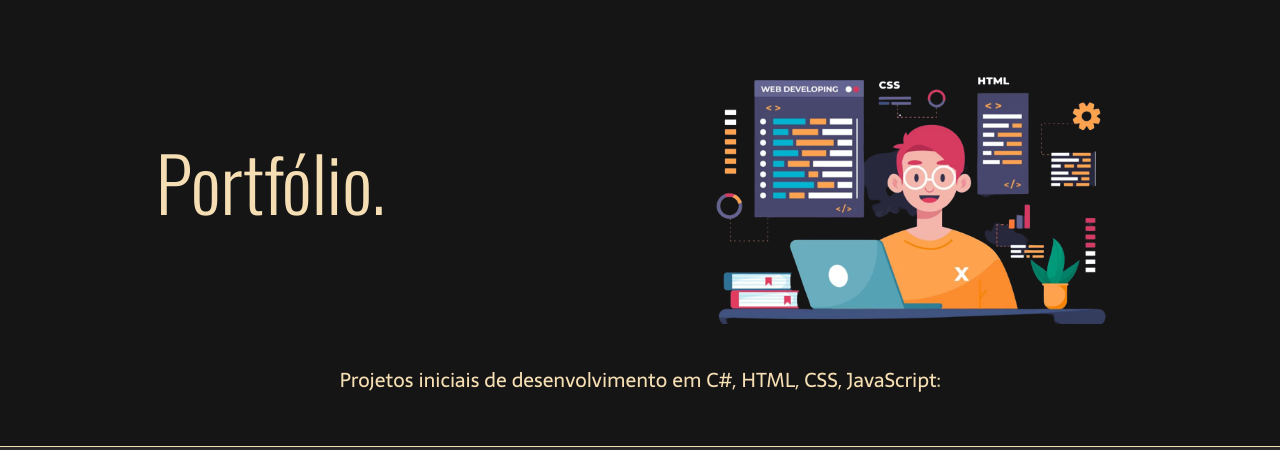
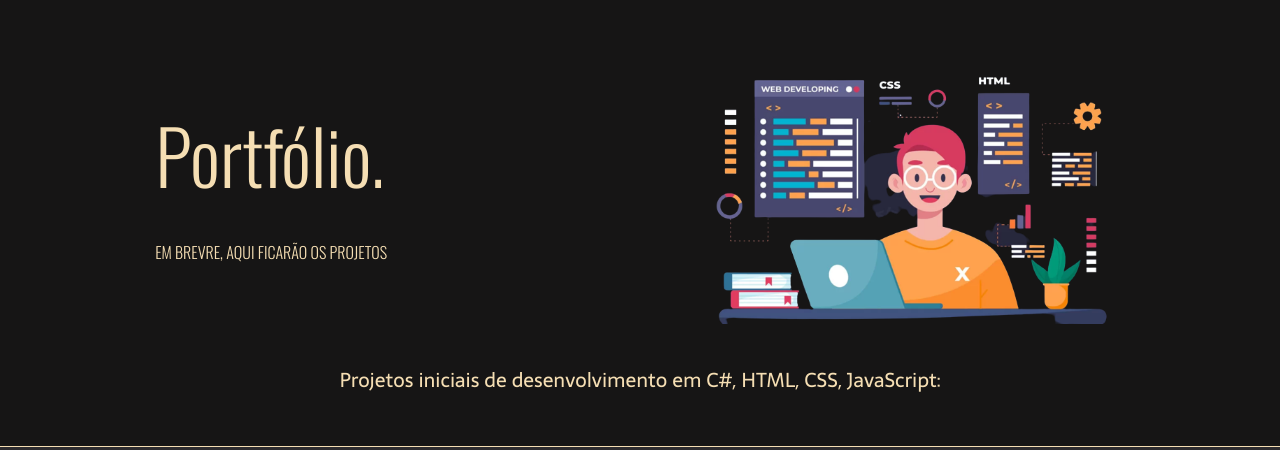
Before and after one commit to LuisHSilvaJS/Landing-Page, a plain HTML site: page index.html in a window 1280 px wide. Shown: the part 137-587 px from the top of the page. Drawn offline with nearby package versions, Linux system fonts and the light colour scheme; a web font is replaced by a local one.

Commit message:
novas adições

```diff
--- a/index.html
+++ b/index.html
@@ -19,10 +19,21 @@
     </header>
 
     <main class="conteudo">
+        <section class="conteudo-principal-eu">
+
+
+
+        </section>
+        <section class="conteudo-principal-sociais">
+
+        </section>
+
         <Section class="conteudo-principal">
             <div class="conteudo-principal-escrito">
                 <h1 class="conteudo-principal-escrito-titulo">Portfólio.</h1>
-               <!--<button class="conteudo-principal-escrito-botao" href="https://github.com/LuisHSilvaJS" >Acesse o meu GitHub!</button> -->
+
+                <p class="conteudo-principal-escrito-portfolio">EM BREVRE, AQUI FICARÃO OS PROJETOS</p>
+              <!-- <button class="conteudo-principal-escrito-botao" href="https://github.com/LuisHSilvaJS" target="_blank" >Acesse o meu GitHub!</button> -->
             </div>
             <img class="conteudo-principal-imagem" src="webdev2.png" alt="Imagem sobre portfólio">
         </Section>
--- a/style.css
+++ b/style.css
@@ -68,8 +68,13 @@ body {
     font-weight: 300;
     font-size: 75px;
     color: wheat;
+}
 
+.conteudo-principal-escrito-portfolio {
+    font-family: 'Oswald', sans-serif;
+    color: wheat;
 }
+
 .conteudo-principal-escrito-botao {
     background-color: wheat;
     width: 180px;
```
Also changed, not shown: CSS/conteudo-principal-eu.css (renamed from CSS/contato.css), CSS/conteudo-principal-portfolio.css (renamed from CSS/eu.css), CSS/conteudo-principal-sociais.css (renamed from CSS/sociais.css).
